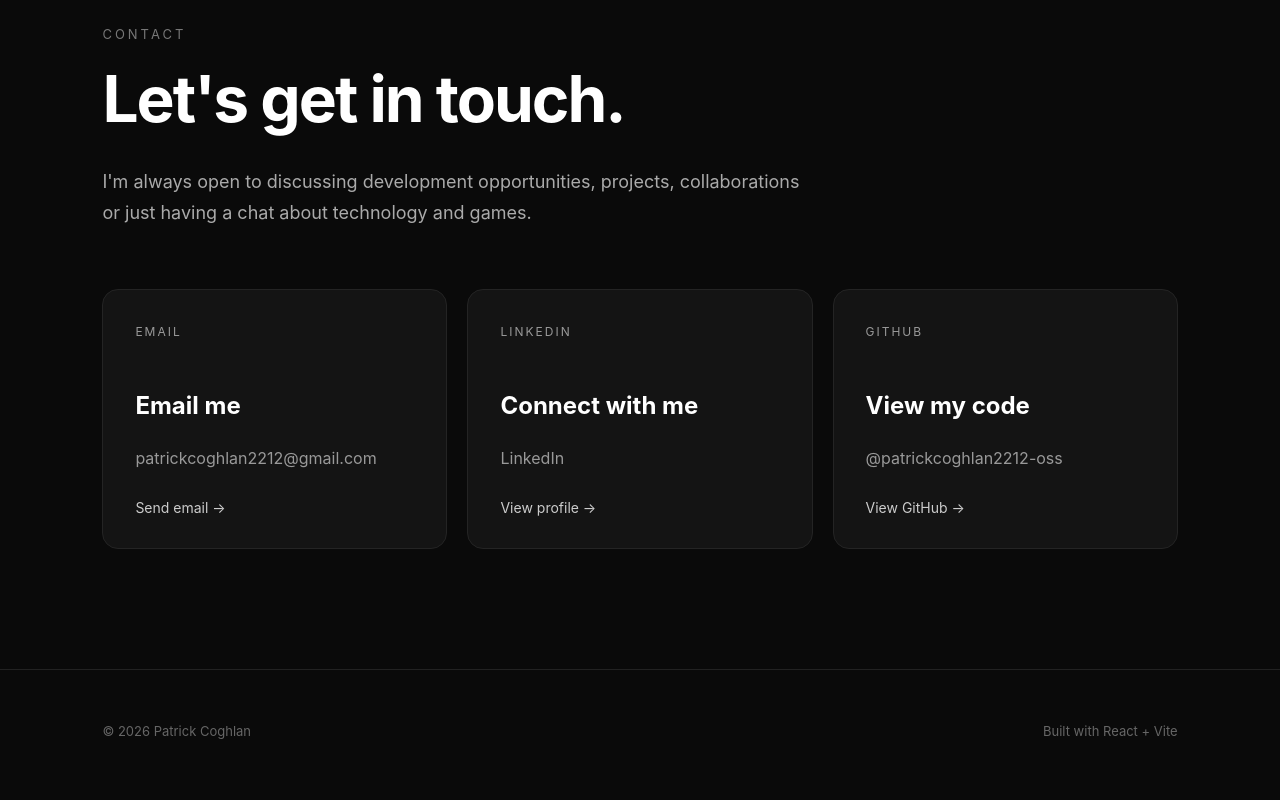
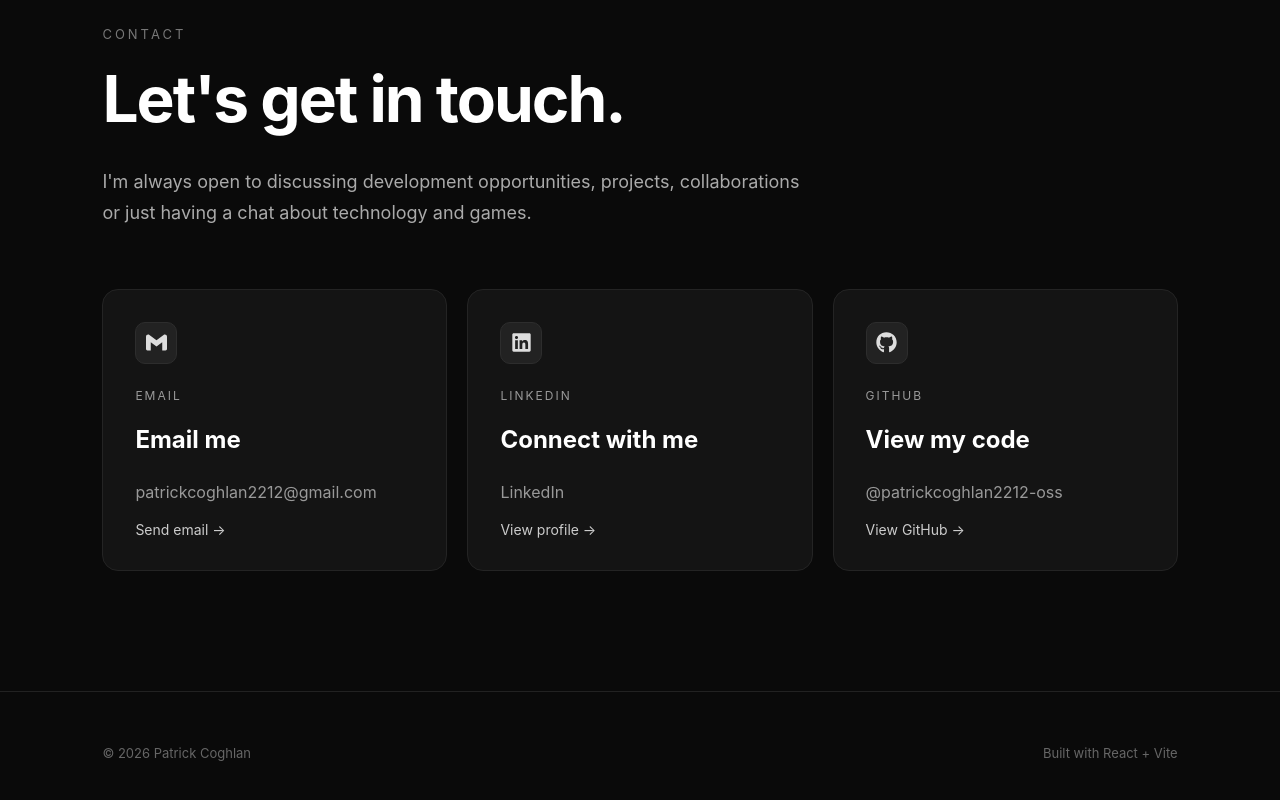
Before and after one commit to patrickcoghlan2212-oss/patrick-portfolio, a React (Vite) app in the folder patrick-portfolio/: page / in a window 1280 px wide. Shown: the part 3058-3858 px from the top of the page. Built offline with nearby package versions, Linux system fonts and the light colour scheme.

Commit message:
add contact icons

```diff
--- /dev/null
+++ b/package.json
@@ -0,0 +1,5 @@
+{
+  "dependencies": {
+    "react-icons": "^5.7.0"
+  }
+}
--- a/patrick-portfolio/src/App.css
+++ b/patrick-portfolio/src/App.css
@@ -429,7 +429,7 @@
   display: flex;
   flex-direction: column;
 
-  min-height: 260px;
+  min-height: 280px;
 
   padding: 32px;
 
@@ -452,6 +452,42 @@
   border-color: #555555;
 }
 
+
+/* CONTACT ICON */
+
+.contact-icon {
+  display: flex;
+
+  align-items: center;
+  justify-content: center;
+
+  width: 42px;
+  height: 42px;
+
+  margin-bottom: 22px;
+
+  background: #222222;
+
+  border: 1px solid #2d2d2d;
+
+  border-radius: 10px;
+
+  font-size: 21px;
+
+  color: #dddddd;
+
+  transition: 0.2s;
+}
+
+.contact-card:hover .contact-icon {
+  border-color: #555555;
+
+  color: white;
+
+  transform: scale(1.05);
+}
+
+
 .contact-type {
   margin: 0;
 
@@ -463,7 +499,7 @@
 }
 
 .contact-card h3 {
-  margin: 50px 0 10px;
+  margin: 20px 0 10px;
 
   font-size: 24px;
 }
@@ -637,7 +673,7 @@
   }
 
   .contact-card {
-    min-height: 220px;
+    min-height: 240px;
   }
 
 
--- a/patrick-portfolio/src/components/Contact.jsx
+++ b/patrick-portfolio/src/components/Contact.jsx
@@ -1,3 +1,6 @@
+import { SiGmail } from "react-icons/si";
+import { FaLinkedin, FaGithub } from "react-icons/fa";
+
 function Contact() {
   return (
     <section id="contact" className="section contact-section">
@@ -11,10 +14,15 @@ function Contact() {
       </p>
 
       <div className="contact-links">
+
         <a
           className="contact-card"
           href="mailto:patrickcoghlan2212@gmail.com"
         >
+          <div className="contact-icon">
+            <SiGmail />
+          </div>
+
           <p className="contact-type">EMAIL</p>
 
           <h3>Email me</h3>
@@ -30,6 +38,10 @@ function Contact() {
           target="_blank"
           rel="noreferrer"
         >
+          <div className="contact-icon">
+            <FaLinkedin />
+          </div>
+
           <p className="contact-type">LINKEDIN</p>
 
           <h3>Connect with me</h3>
@@ -45,6 +57,10 @@ function Contact() {
           target="_blank"
           rel="noreferrer"
         >
+          <div className="contact-icon">
+            <FaGithub />
+          </div>
+
           <p className="contact-type">GITHUB</p>
 
           <h3>View my code</h3>
@@ -53,6 +69,7 @@ function Contact() {
 
           <span>View GitHub →</span>
         </a>
+
       </div>
     </section>
   );
```
Also changed, not shown: 1 other file (tests, documents, lock files or other folders).
